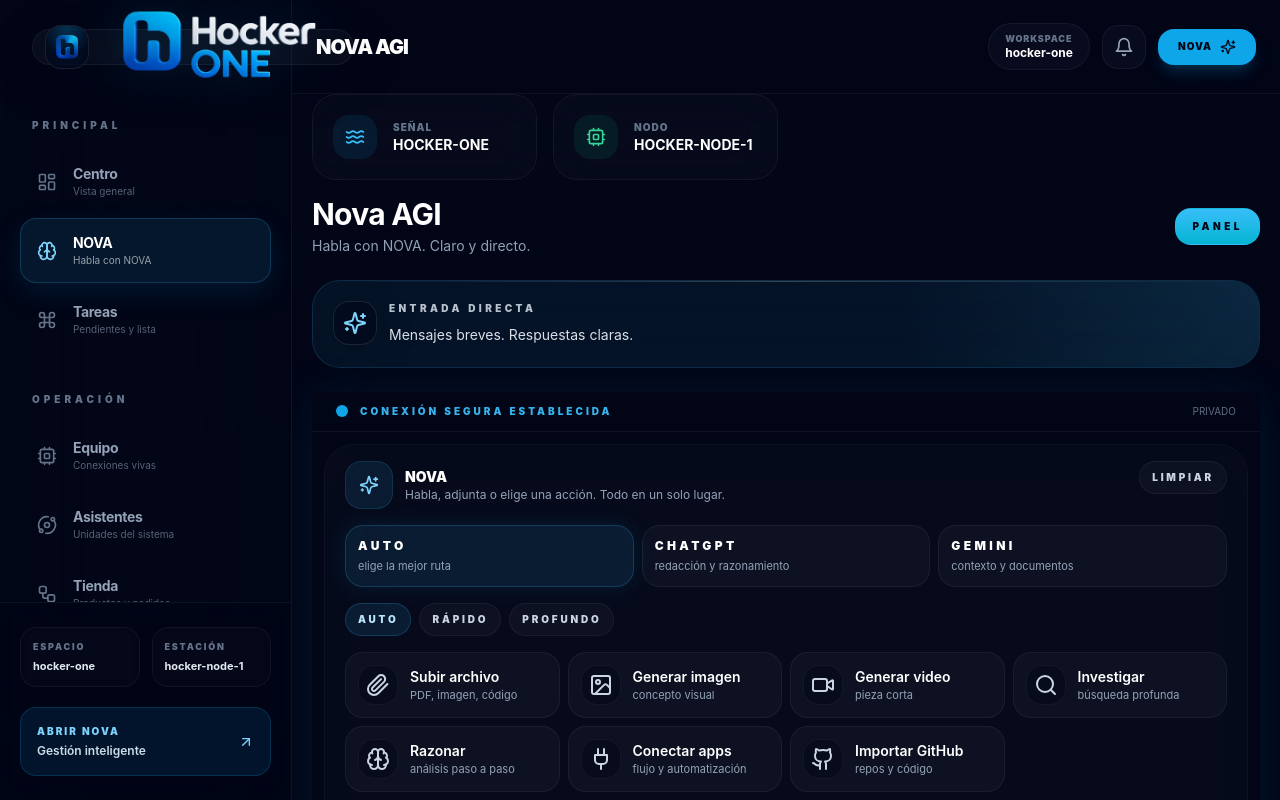
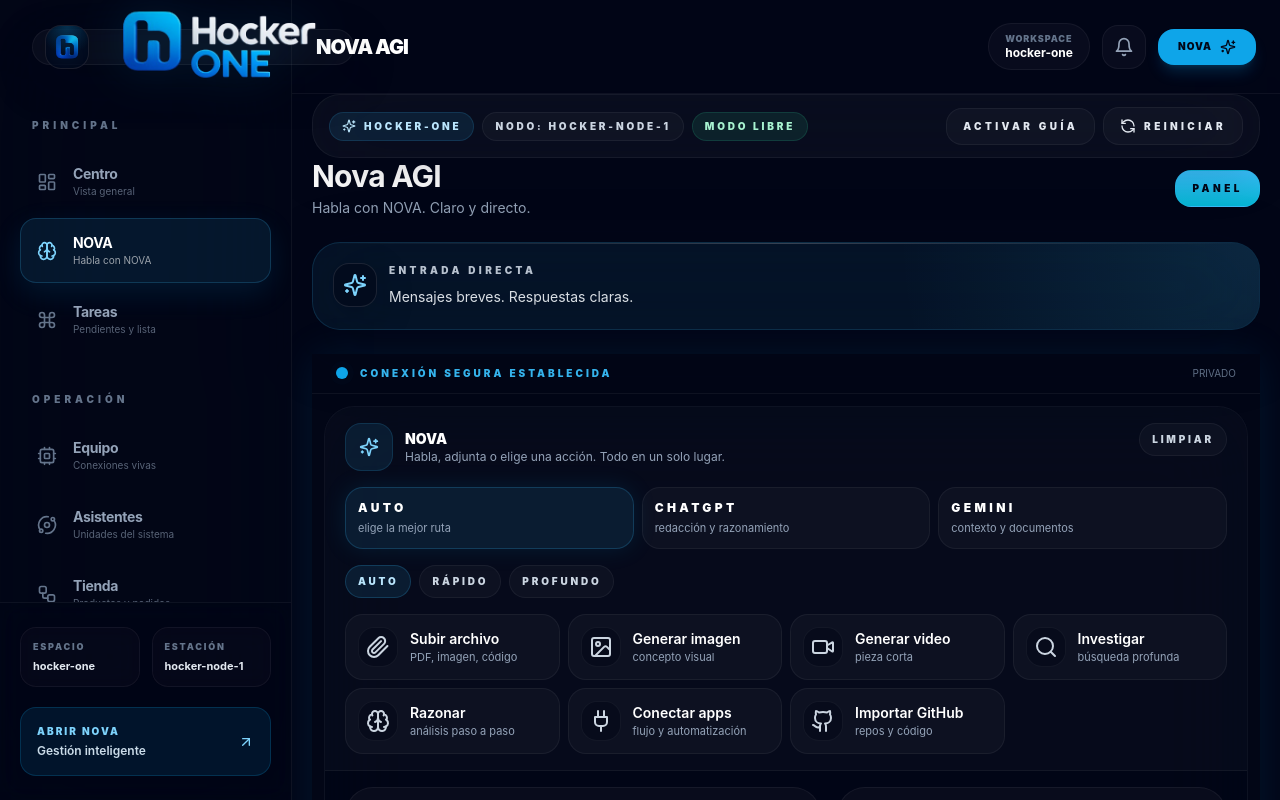
Before and after one commit to HockerAGI/hocker.one, a Next.js app: page /chat in a window 1280 px wide. Shown: the top 800 px of the page. Built offline with nearby package versions, Linux system fonts and the light colour scheme.

Commit message:
Actualizar WorkspaceBar.tsx

```diff
--- a/src/components/WorkspaceBar.tsx
+++ b/src/components/WorkspaceBar.tsx
@@ -1,31 +1,46 @@
 "use client";
 
-import { Bot, Cpu, Sparkles, Waves } from "lucide-react";
+import { RefreshCcw, Sparkles } from "lucide-react";
 import { useWorkspace } from "@/components/WorkspaceContext";
-import { cn } from "@/lib/cn";
 
-export default function WorkspaceBar({ className }: { className?: string }) {
-  const { projectId, nodeId } = useWorkspace();
+export default function WorkspaceBar() {
+  const { projectId, nodeId, tutorial, toggleTutorial, resetWorkspace } = useWorkspace();
 
   return (
-    <div className={cn("grid grid-cols-1 gap-4 sm:grid-cols-2 lg:grid-cols-4", className)}>
-      <div className="rounded-3xl border border-white/5 bg-white/[0.02] p-5 backdrop-blur-xl">
-        <div className="flex items-center gap-4">
-          <div className="rounded-2xl bg-sky-500/10 p-3 text-sky-400"><Waves className="h-5 w-5" /></div>
-          <div>
-            <p className="text-[10px] font-black uppercase tracking-widest text-slate-500">Señal</p>
-            <p className="text-sm font-bold text-white uppercase">{projectId}</p>
-          </div>
+    <div className="rounded-[28px] border border-white/5 bg-white/[0.03] px-4 py-3 shadow-[0_14px_50px_rgba(2,6,23,0.18)] backdrop-blur-2xl">
+      <div className="flex flex-col gap-3 sm:flex-row sm:items-center sm:justify-between">
+        <div className="flex flex-wrap items-center gap-2">
+          <span className="inline-flex items-center gap-2 rounded-full border border-sky-400/15 bg-sky-400/10 px-3 py-1.5 text-[10px] font-black uppercase tracking-[0.28em] text-sky-200">
+            <Sparkles className="h-3.5 w-3.5" />
+            {projectId}
+          </span>
+
+          <span className="inline-flex items-center gap-2 rounded-full border border-white/5 bg-white/[0.03] px-3 py-1.5 text-[10px] font-black uppercase tracking-[0.28em] text-slate-300">
+            Nodo: {nodeId}
+          </span>
+
+          <span className="inline-flex items-center gap-2 rounded-full border border-emerald-400/15 bg-emerald-400/10 px-3 py-1.5 text-[10px] font-black uppercase tracking-[0.28em] text-emerald-200">
+            {tutorial ? "Guía activa" : "Modo libre"}
+          </span>
         </div>
-      </div>
 
-      <div className="rounded-3xl border border-white/5 bg-white/[0.02] p-5 backdrop-blur-xl">
-        <div className="flex items-center gap-4">
-          <div className="rounded-2xl bg-emerald-500/10 p-3 text-emerald-400"><Cpu className="h-5 w-5" /></div>
-          <div>
-            <p className="text-[10px] font-black uppercase tracking-widest text-slate-500">Nodo</p>
-            <p className="text-sm font-bold text-white uppercase">{nodeId}</p>
-          </div>
+        <div className="flex flex-wrap items-center gap-2">
+          <button
+            type="button"
+            onClick={toggleTutorial}
+            className="inline-flex items-center gap-2 rounded-2xl border border-white/5 bg-white/[0.03] px-4 py-2.5 text-[10px] font-black uppercase tracking-[0.34em] text-slate-200 transition-all hover:bg-white/[0.06]"
+          >
+            {tutorial ? "Desactivar guía" : "Activar guía"}
+          </button>
+
+          <button
+            type="button"
+            onClick={resetWorkspace}
+            className="inline-flex items-center gap-2 rounded-2xl border border-white/5 bg-white/[0.03] px-4 py-2.5 text-[10px] font-black uppercase tracking-[0.34em] text-slate-200 transition-all hover:bg-white/[0.06]"
+          >
+            <RefreshCcw className="h-4 w-4" />
+            Reiniciar
+          </button>
         </div>
       </div>
     </div>
```
